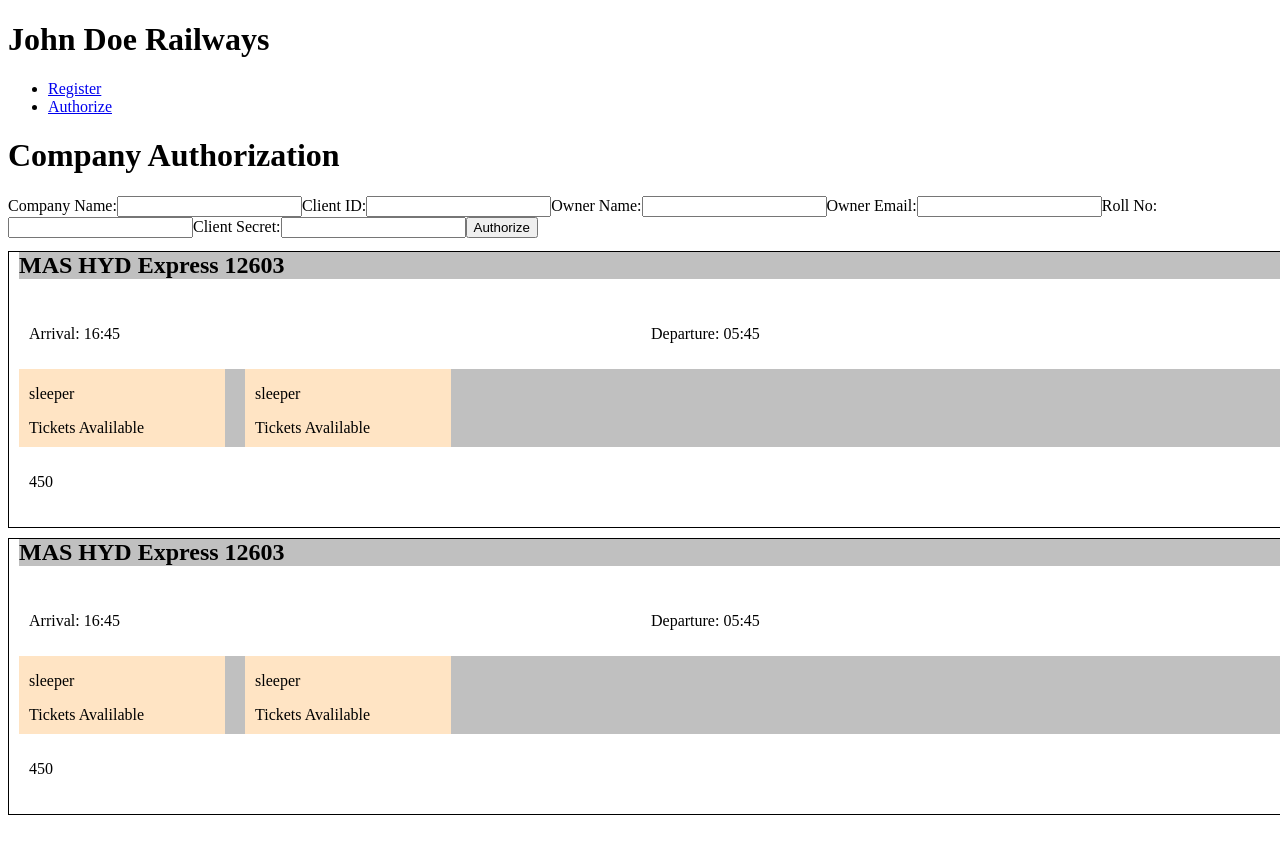
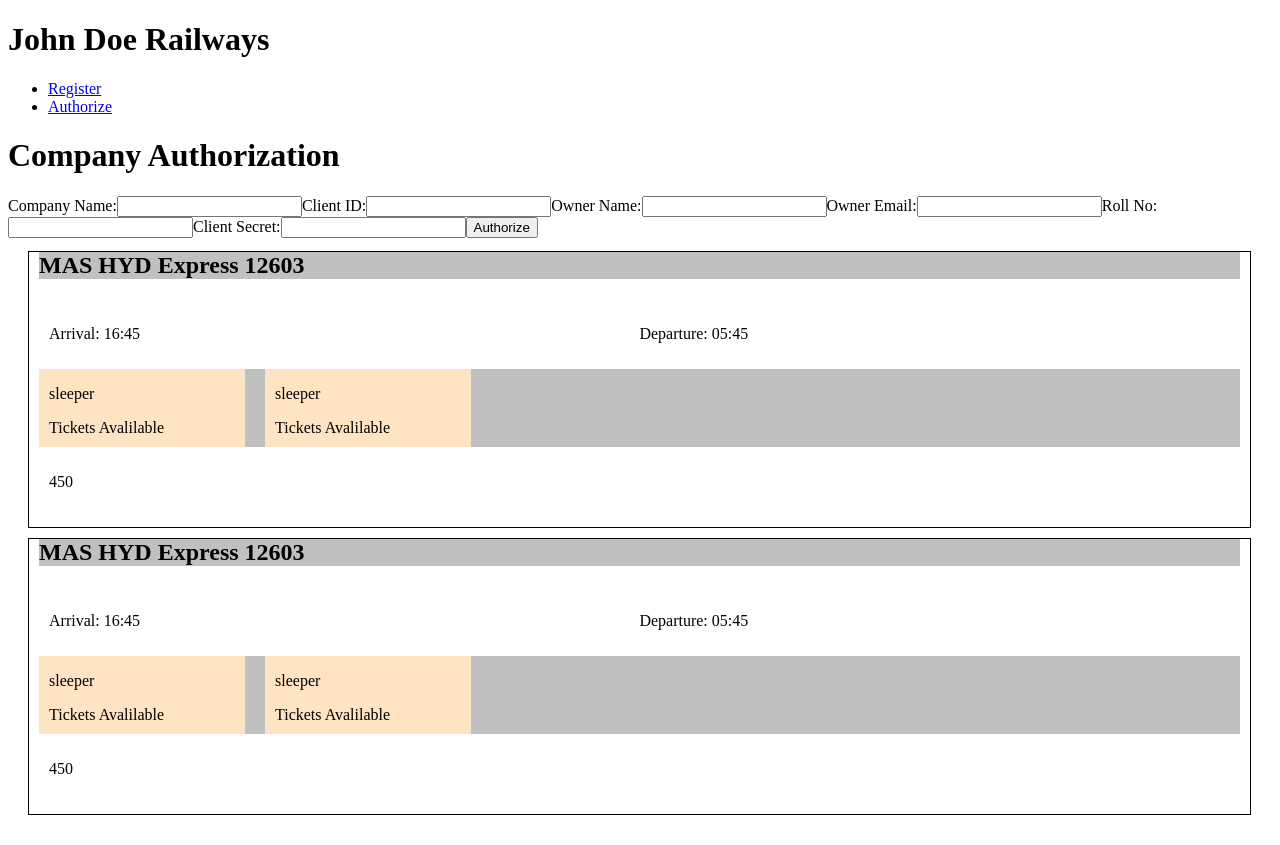
Before and after one commit to Karri-Narendra-Reddy/39110460, a React (Create React App) app in the folder Question 2/train/: page /authorize in a window 1280 px wide. Built offline with nearby package versions, Linux system fonts and the light colour scheme; no server answers.

Commit message:
modified

```diff
--- a/Question 2/train/src/App.css
+++ b/Question 2/train/src/App.css
@@ -6,8 +6,10 @@
 
 .main-container{
   margin-top: 0;
+  margin-left: 20px;
+
   margin-bottom: 10px;
-  width: 100%;
+  width: 95%;
   border: 1px solid black;
 
 }
```
